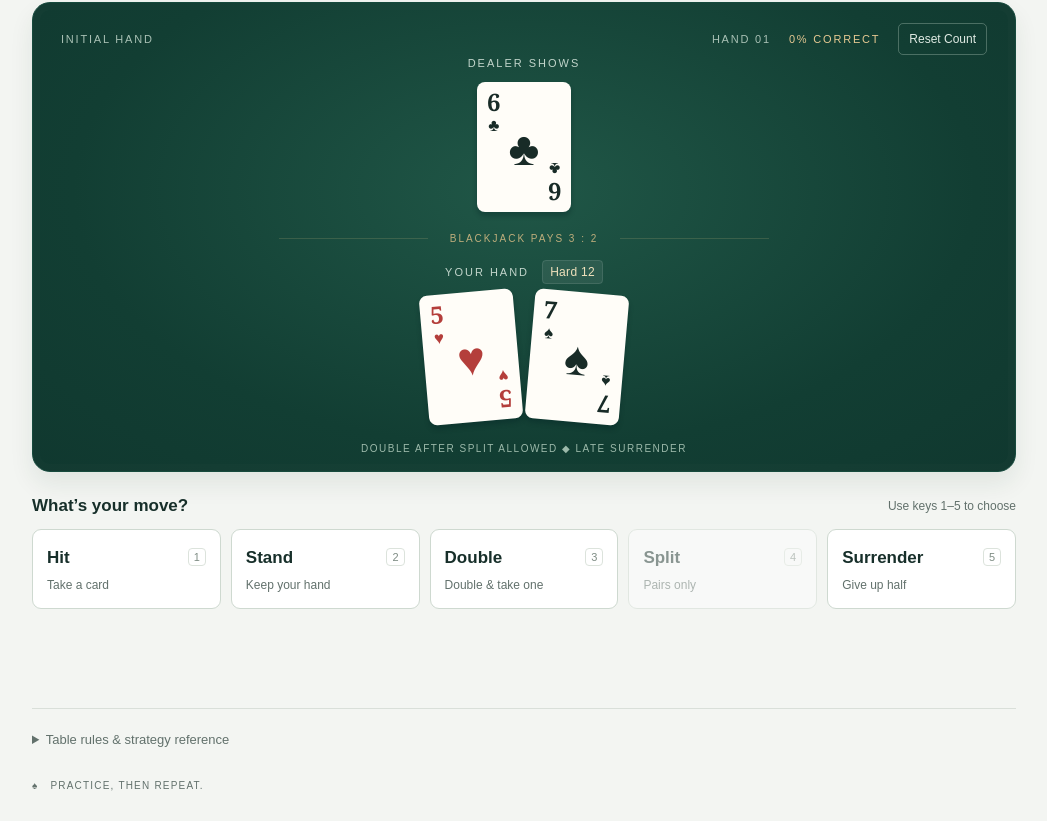
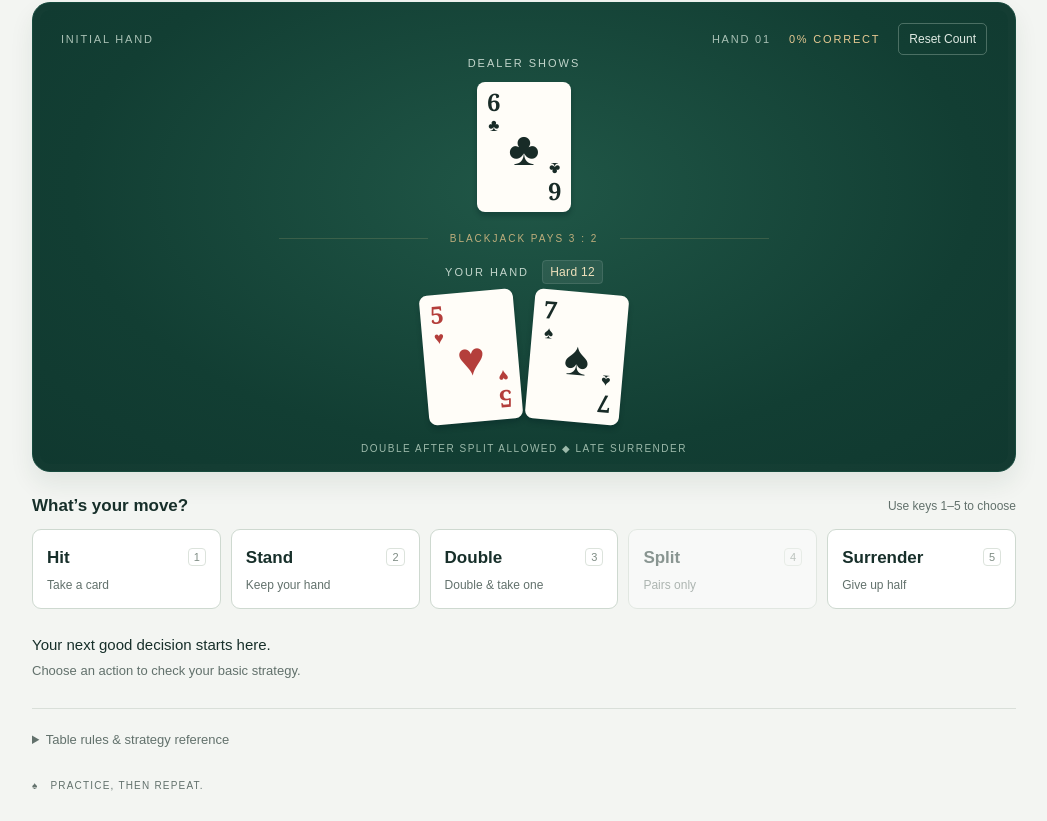
Before and after one commit to shinkbr/blackjack-trainer, a React (Vite) app: page / in a window 1280 px wide. Shown: the part 416-1237 px from the top of the page, without its empty margins (116-1163 px from the left). Built offline with nearby package versions, Linux system fonts and the light colour scheme; the HTML template or start-up script is replaced by a standard one.

Commit message:
Restore initial feedback messages

```diff
--- a/src/App.jsx
+++ b/src/App.jsx
@@ -38,7 +38,7 @@ export default function App() {
       : [...state.filters, type];
     deal("filters", { filters });
   }
-  let explanation = "";
+  let explanation = "Choose an action to check your basic strategy.";
   if (answer) {
     const correct = answer.correctAction;
     const label =
@@ -238,7 +238,7 @@ export default function App() {
                 ? answer.isCorrect
                   ? "Correct!"
                   : `Not quite. The correct action is ${answer.correctAction.toLowerCase()}.`
-                : ""}
+                : "Your next good decision starts here."}
             </strong>
             <p id="explanation">{explanation}</p>
           </div>
```
